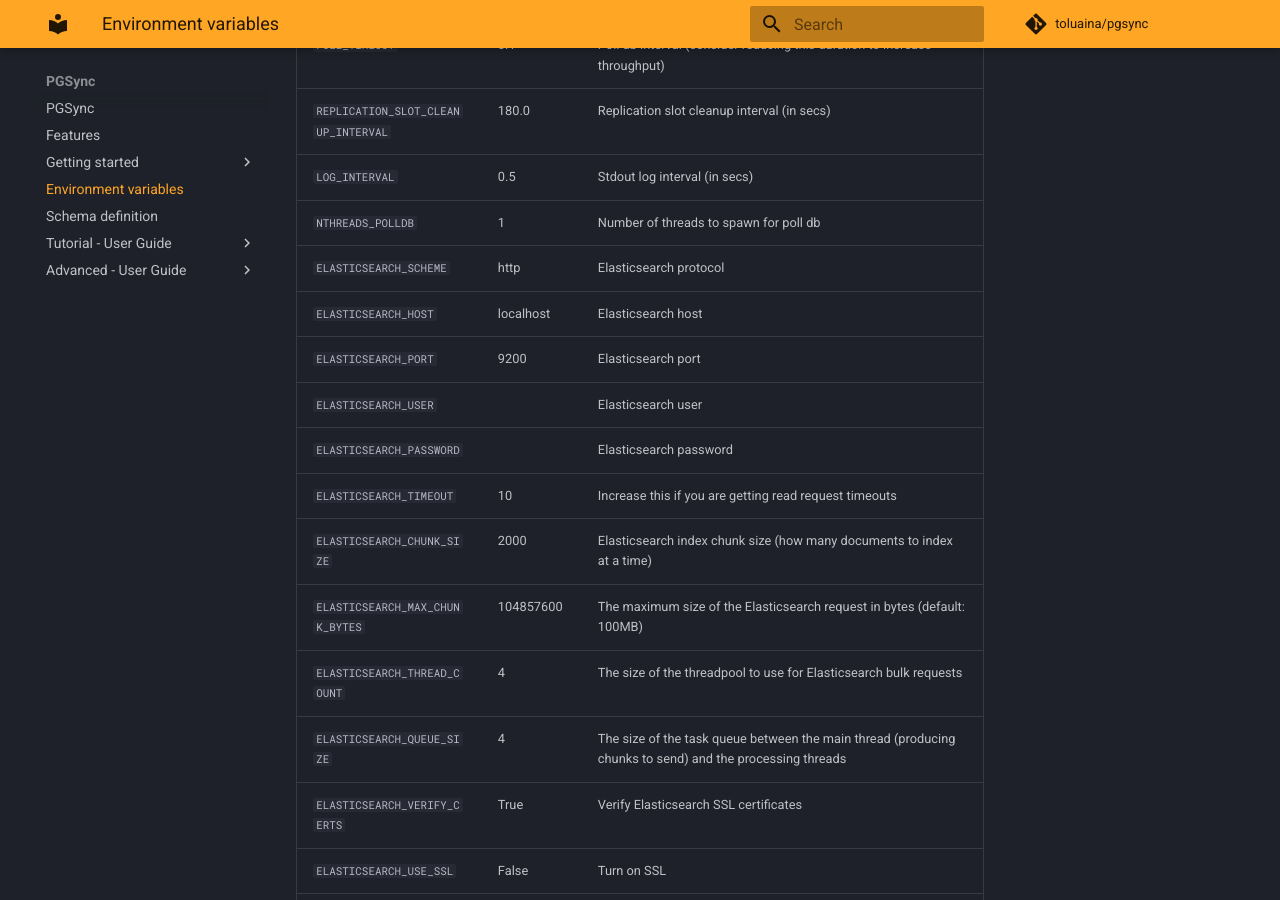
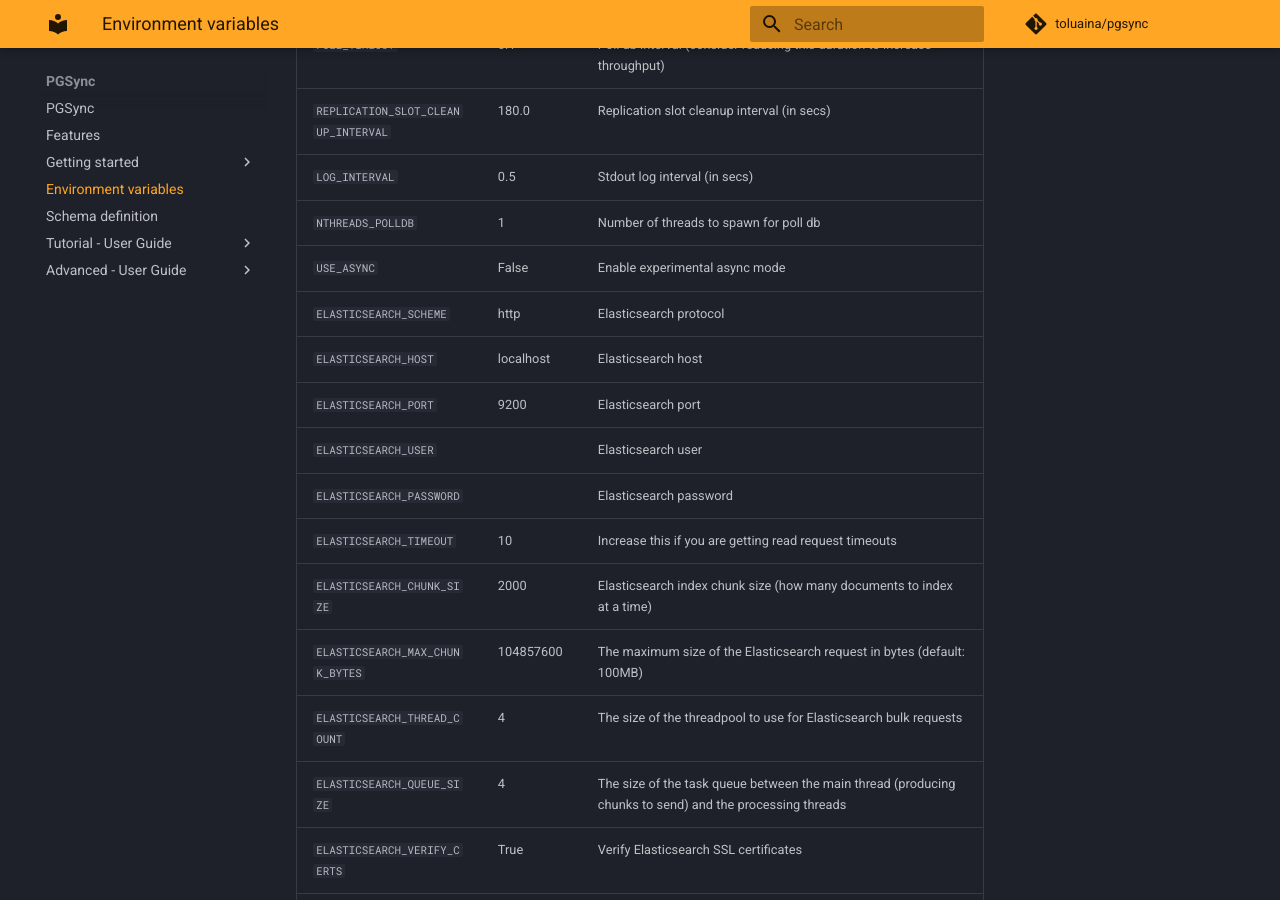
Before and after one commit to toluaina/toluaina.github.io, an MkDocs documentation site: the page built from docs/env-vars/index.md, in a window 1280 px wide and 900 px high, scrolled down 1149 px. Built offline with MkDocs 1.6.1 and Material for MkDocs 9.7.7, drawn with Linux system fonts in a browser that asks for light colours; comment, search, counter and statistics services are not loaded.

Commit message:
update docs for async env var

```diff
--- a/docs/env-vars/index.md
+++ b/docs/env-vars/index.md
@@ -96,6 +96,7 @@ PGSync provides the following environment variables:
 | `REPLICATION_SLOT_CLEANUP_INTERVAL`        | 180.0 | Replication slot cleanup interval (in secs) |
 | `LOG_INTERVAL`        | 0.5 | Stdout log interval (in secs) |
 | `NTHREADS_POLLDB`        | 1 | Number of threads to spawn for poll db |
+| `USE_ASYNC`        | False | Enable experimental async mode |
 | `ELASTICSEARCH_SCHEME`       | http        | Elasticsearch protocol |
 | `ELASTICSEARCH_HOST`         | localhost   | Elasticsearch host |
 | `ELASTICSEARCH_PORT`         | 9200        | Elasticsearch port |
```
